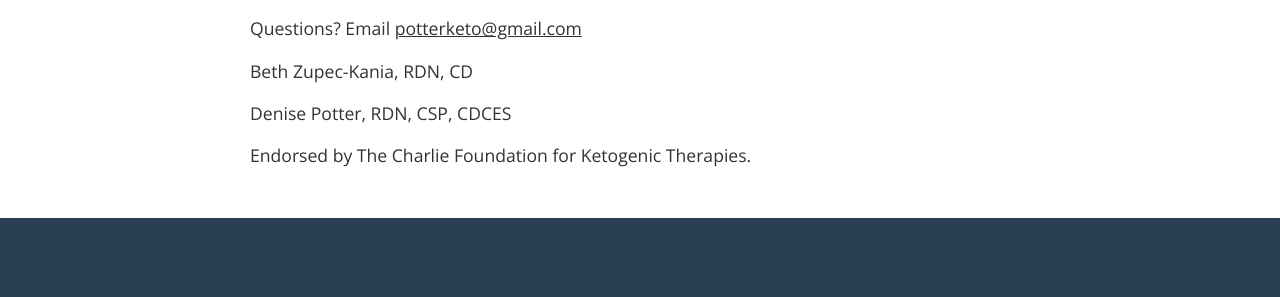
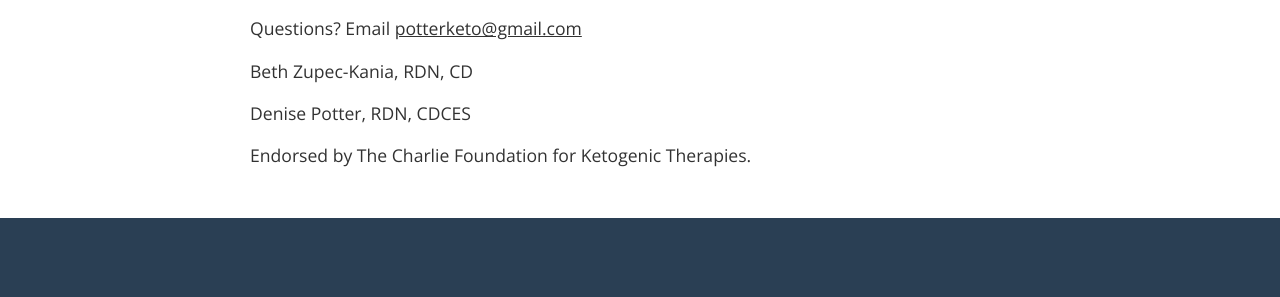
Before and after one commit to janmilosh/potterketo_jekyll, a Jekyll site: the page built from _pages/ketogenic_mastery_course.html, in a window 1280 px wide. Shown: the part 1185-1482 px from the top of the page. Built offline with Jekyll 4.4.1, drawn with Linux system fonts in a browser that asks for light colours; nearby versions of some CDN libraries.

Commit message:
Update Denise creds

```diff
--- a/_includes/denise.html
+++ b/_includes/denise.html
@@ -1,5 +1,5 @@
 <div>
   <img src="{{ '/assets/images/denise.png' | relative_url }}" alt="Denise Potter">
-  <h2>Denise Potter, RDN, CSP, CDE</h2>
+  <h2>Denise Potter, RDN, CDCES</h2>
   <p>Denise has been a Registered Dietitian Nutritionist (RDN) for 31 years. For the past 15 years she has focused on Ketogenic Medical Nutrition Therapy. She has been privileged to speak to, train and educate professionals and individuals around the globe on therapeutic ketogenic therapies. She strives to provide client-centered, personalized therapy, counseling, and education. Denise has a passion for helping underserved populations benefit from the ketogenic diet. She authored <a href="https://www.amazon.com/dp/164152961X/ref=cm_sw_em_r_mt_dp_U_3DWYDbP57JYD4" target="_blank"><em>The Migraine Diet: A Ketogenic Meal Plan for Headache Relief</em></a>. <span class="nobreak"><a href="{{ '/assets/files/denise_cv.pdf' | relative_url }}" target="_blank">View CV</a></span></p>
 </div>
--- a/_pages/ketogenic_mastery_course.html
+++ b/_pages/ketogenic_mastery_course.html
@@ -38,6 +38,6 @@ title: Ketogenic Mastery Course
   <p><strong>Limited enrollment - <a href="https://www.ketomastery.pro/" target="_blank">secure your seat now!</a></strong></p>
   <p>Questions? Email <a href="mailto:potterketo@gmail.com">potterketo@gmail.com</a></p>
   <p>Beth Zupec-Kania, RDN, CD</p>
-  <p>Denise Potter, RDN, CSP, CDCES</p>
+  <p>Denise Potter, RDN, CDCES</p>
   <p>Endorsed by The Charlie Foundation for Ketogenic Therapies.</p>
 </div>
```
Also changed, not shown: 2 other files.
